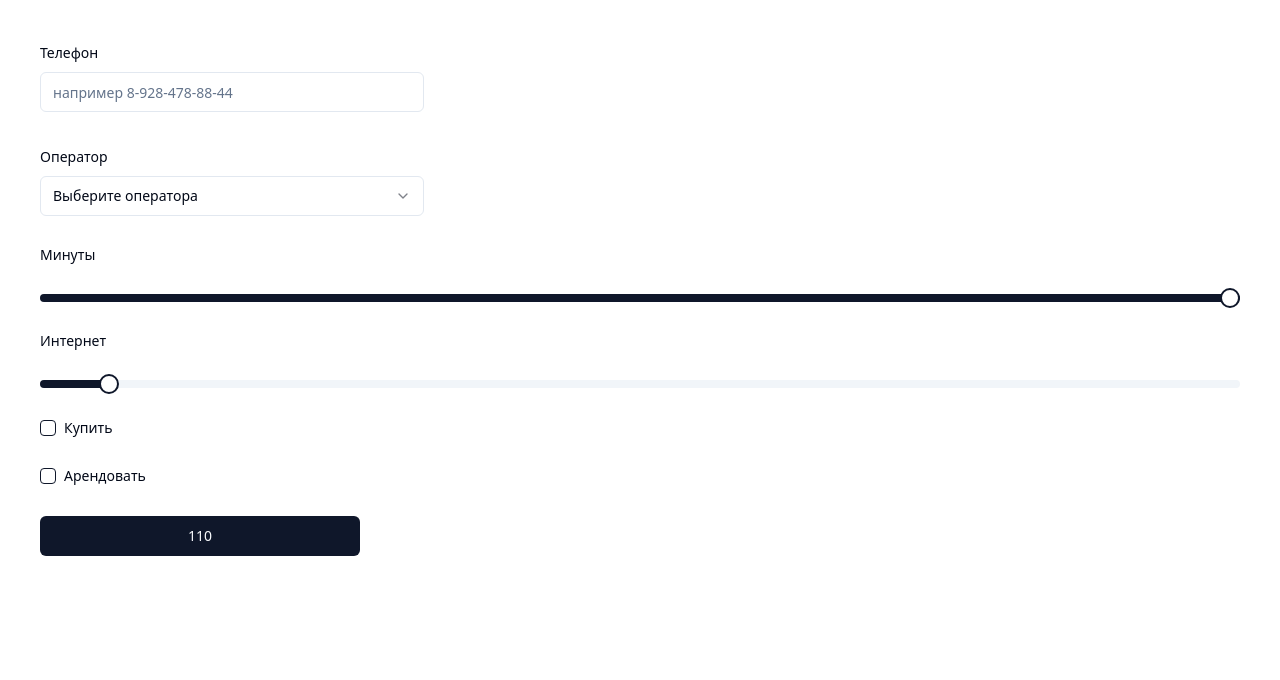
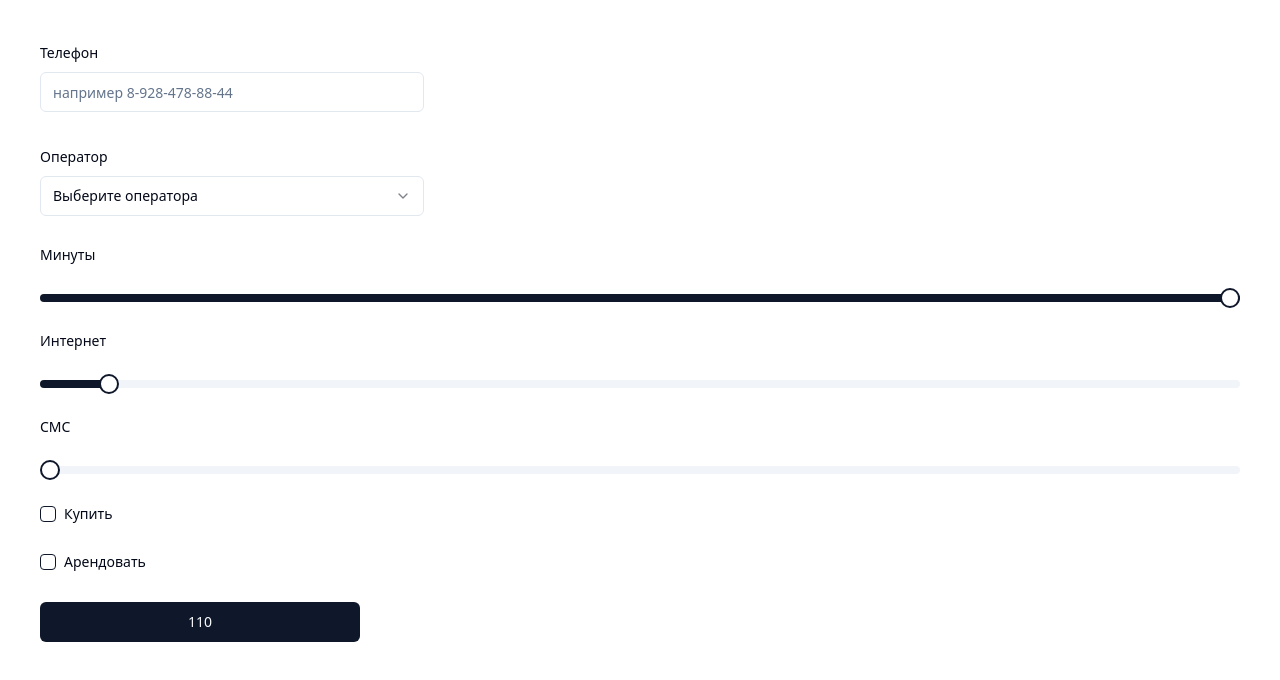
Before and after one commit to phewstaff/cell-phone-plan-configuration, a React (Vite) app: page / in a window 1280 px wide. Shown: the top 680 px of the page. Built offline with nearby package versions, Linux system fonts and the light colour scheme.

Commit message:
Forgot about sms(fixed)

```diff
--- a/src/App.tsx
+++ b/src/App.tsx
@@ -29,6 +29,7 @@ import { useDispatch, useSelector } from "react-redux";
 import {
   setMinutes,
   setInternetGB,
+  setSMS,
   setAdditionalServices,
   setTotalCost,
   selectTariffConfig,
@@ -132,6 +133,17 @@ export default function App() {
             className="min-w-max"
             onValueChange={(newValue) => dispatch(setInternetGB(newValue[0]))}
           />
+          <Label htmlFor="sms">СМС</Label>
+
+          <Slider
+            value={[tariffData.sms]}
+            id="sms"
+            defaultValue={[tariffData.sms]}
+            max={75}
+            step={25}
+            className="min-w-max"
+            onValueChange={(newValue) => dispatch(setSMS(newValue[0]))}
+          />
 
           <div className="flex items-center space-x-2">
             <Checkbox id="buy" />
--- a/src/helpers/calculateTotalCost.ts
+++ b/src/helpers/calculateTotalCost.ts
@@ -2,15 +2,18 @@ import { TariffConfigState } from "@/store/tariffConfigSlice";
 
 export function calculateTotalCost({
   minutes,
+  sms,
   internetGB,
   additionalServices,
 }: TariffConfigState) {
   const costPerMinute = 0.1;
+  const costPerSMS = 0.05;
   const costPerInternetGB = 10;
   const additionalServiceCost = 5;
 
   const totalCost =
     minutes * costPerMinute +
+    sms * costPerSMS +
     internetGB * costPerInternetGB +
     additionalServices.length * additionalServiceCost;
 
--- a/src/store/tariffConfigSlice.ts
+++ b/src/store/tariffConfigSlice.ts
@@ -2,6 +2,7 @@ import { createSlice, PayloadAction } from "@reduxjs/toolkit";
 
 export interface TariffConfigState {
   minutes: number;
+  sms: number;
   internetGB: number;
   additionalServices: string[];
   totalCost: number;
@@ -9,6 +10,7 @@ export interface TariffConfigState {
 
 const initialState: TariffConfigState = {
   minutes: 600,
+  sms: 0,
   internetGB: 5,
   additionalServices: [],
   totalCost: 0,
@@ -20,6 +22,9 @@ export const tariffConfigSlice = createSlice({
   reducers: {
     setMinutes: (state, action: PayloadAction<number>) => {
       state.minutes = action.payload;
+    },
+    setSMS: (state, action: PayloadAction<number>) => {
+      state.sms = action.payload;
     },
     setInternetGB: (state, action: PayloadAction<number>) => {
       state.internetGB = action.payload;
@@ -35,6 +40,7 @@ export const tariffConfigSlice = createSlice({
 
 export const {
   setMinutes,
+  setSMS,
   setInternetGB,
   setAdditionalServices,
   setTotalCost,
```
